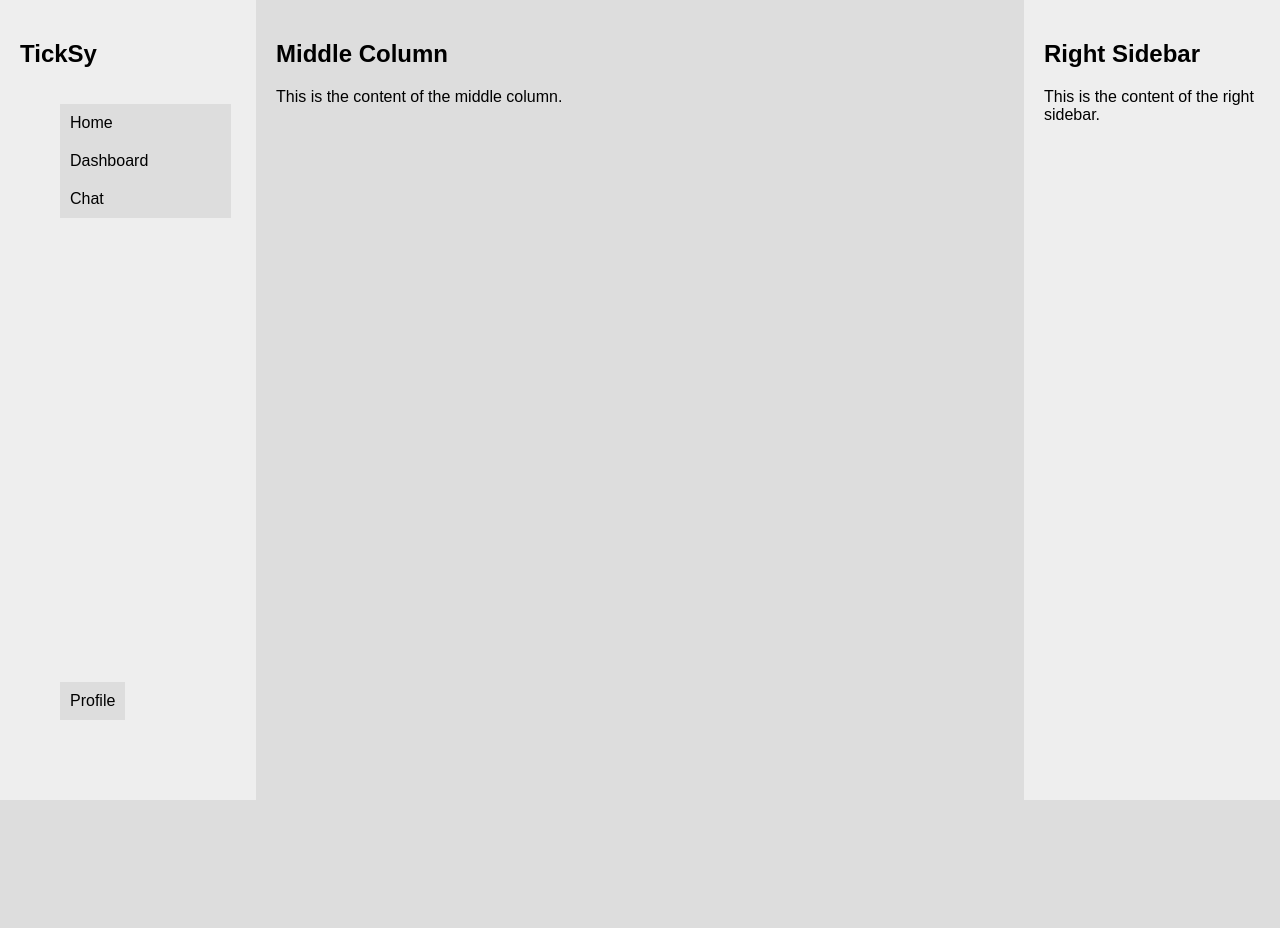
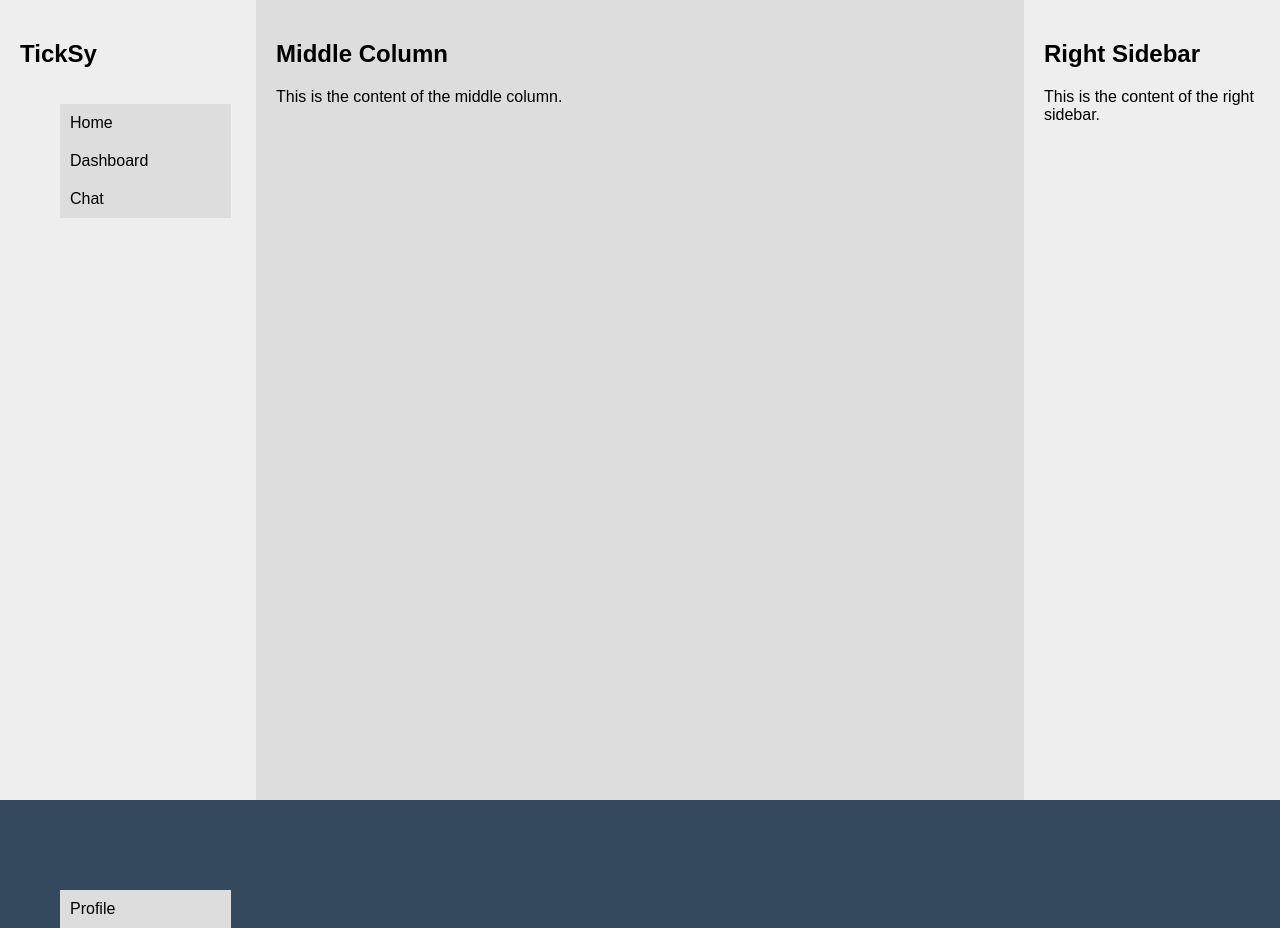
Before and after one commit to 11Ramos11/TickFlow, a PHP site: page / in a window 1280 px wide. Before the commit the page ends 800 px from the top, so only its background shows below. Run offline with PHP 8.4, Linux system fonts and the light colour scheme.

Commit message:
fixed minor issues in styles.css and profile button

```diff
--- a/styles.css
+++ b/styles.css
@@ -51,24 +51,24 @@
   }
 }
 
-.nav {
+nav {
     display: flex;
     flex-direction: column;
 }
 
-.nav ul:first-child {
+nav ul:first-child {
     display: flex;
     flex-direction: column;
 }
 
-.nav li {
+nav li {
     padding: 10px;
     list-style: none;
     background-color: #ddd;
     margin-right: 5px;
 }
 
-.nav ul:last-child li:last-child {
-    position:absolute;
-    bottom: 5rem;
+nav ul:last-child li:last-child {
+    position:relative;
+    top: 40rem;
 }
```
